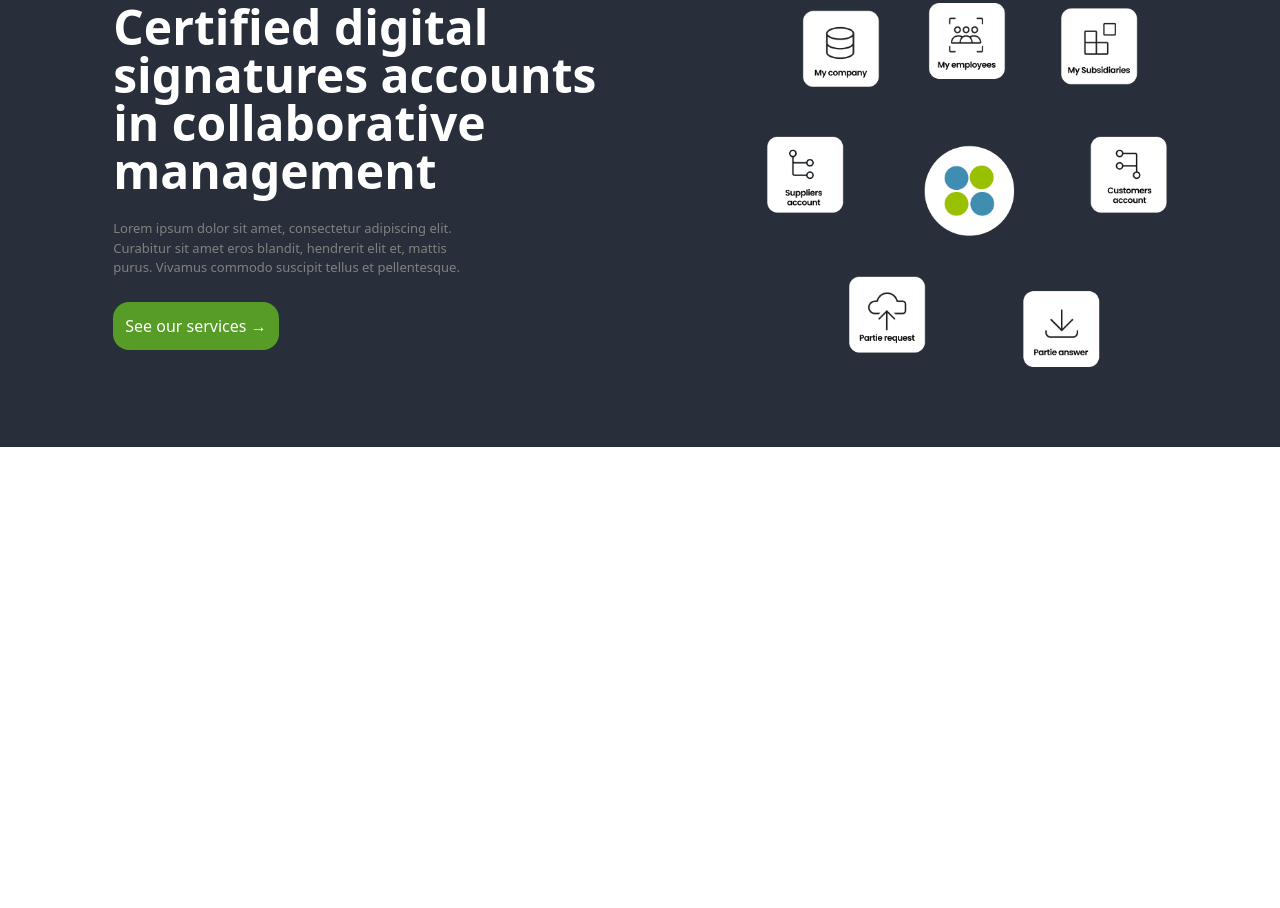
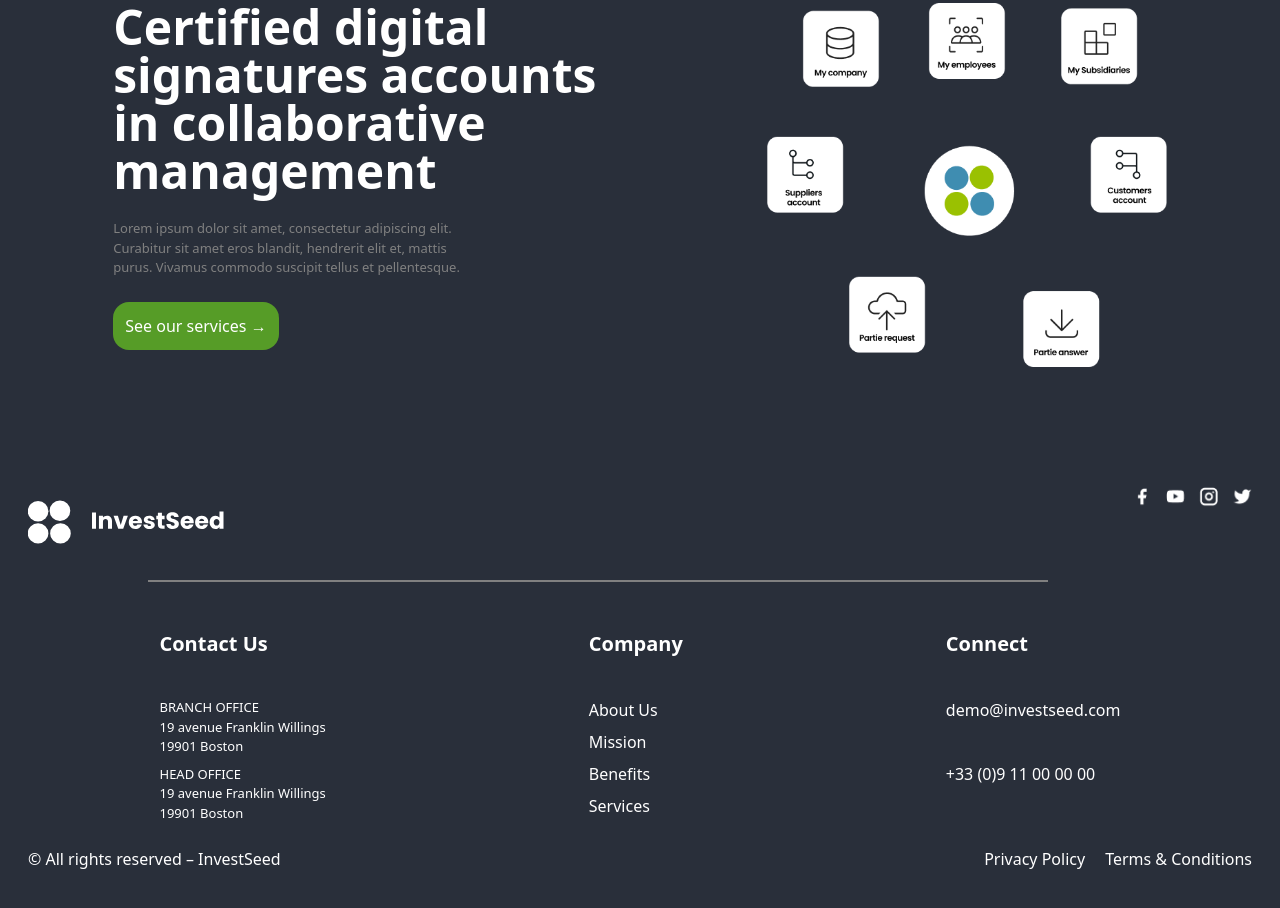
Before and after one commit to nmmm24052-hash/command, a website: page src/indexY.html in a window 1280 px wide. Shown: the part 198-1106 px from the top of the page. Before the commit the page ends 800 px from the top, so only its background shows below. Drawn offline with Linux system fonts and the light colour scheme.

Commit message:
Добавил изменения

```diff
--- a/src/indexY.html
+++ b/src/indexY.html
@@ -28,8 +28,38 @@
             <img src="imgY/Image 1 (1).png" width="400px" height="350px" alt="">
         </section>
     </header>
-    <footer>
-
+    <footer class="bg-[#292F3A] p-7 pt-10 pb-10 text-white">
+        <article class="flex justify-between">
+            <img src="imgY/Logo (1).svg" width="340px" height="70px" alt="">
+            <img src="imgY/Social (1).png" class="h-[20px] w-[120px] " alt="">
+        </article><br>
+        <hr class="border-solid border-[gray] border-[1px] w-[900px] ml-[120px]"><br><br>
+        <article class="flex justify-around">
+            <aside class="list-none flex flex-col gap-2">
+                <li class="text-xl font-bold">Contact Us</li><br>
+                <li class="text-[13px]">BRANCH OFFICE <br>19 avenue Franklin Willings <br>19901 Boston</li>
+                <li class="text-[13px]">HEAD OFFICE <br>19 avenue Franklin Willings <br>19901 Boston</li>
+            </aside>
+            <aside class="flex flex-col gap-2 list-none">
+                <li class="text-xl font-bold">Company</li><br>
+                <li>About Us</li>
+                <li>Mission</li>
+                <li>Benefits</li>
+                <li>Services</li>
+            </aside>
+            <aside class="flex flex-col gap-2 list-none">
+                <li class="text-xl font-bold">Connect</li> <br>
+                <li>demo@investseed.com</li><br>
+                <li>+33 (0)9 11 00 00 00</li>
+            </aside>
+        </article><br>
+        <article class="flex justify-between">
+            <p>© All rights reserved – InvestSeed</p>
+            <div class="flex gap-5">
+            <p>Privacy Policy</p>
+            <p>Terms & Conditions</p>
+        </div>
+        </article>
     </footer>
 </body>
 </html>
```
Also changed, not shown: src/imgY/Logo (1).svg (added), src/imgY/Social (1).png (added), src/output.css.
